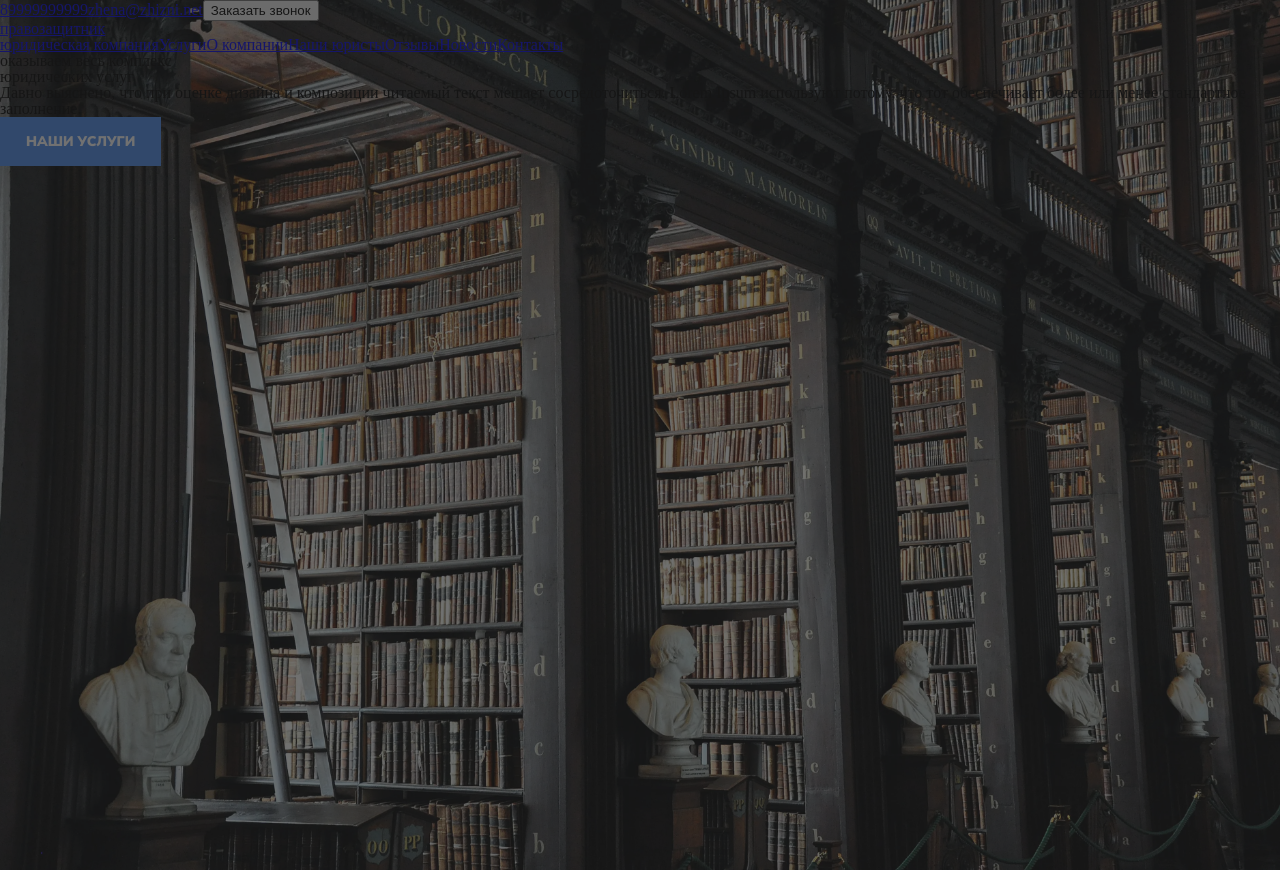
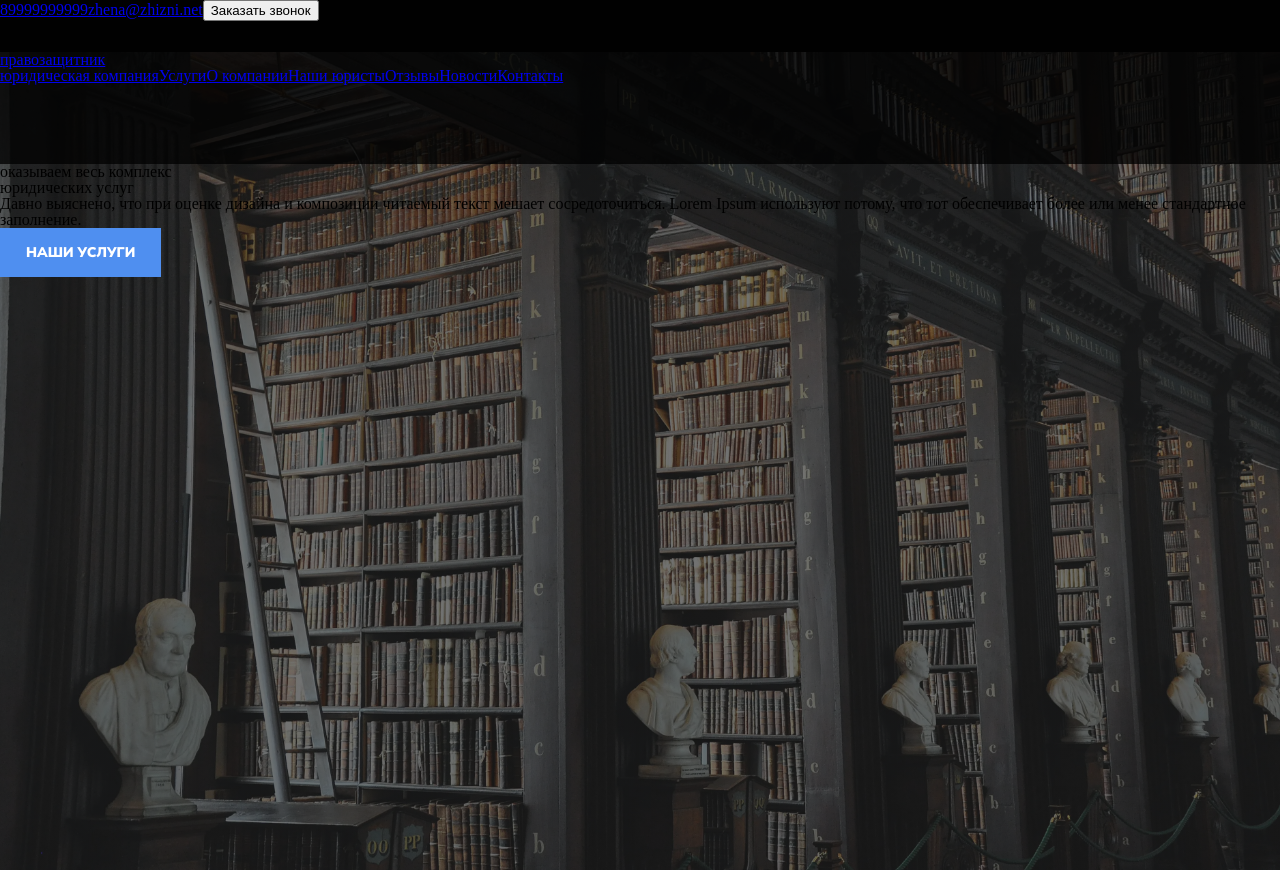
Before and after one commit to mash9000/lawyer_website, a React (Vite) app: page / in a window 1280 px wide. Built offline with nearby package versions, Linux system fonts and the light colour scheme.

Commit message:
style: фоны nav раскрашены

```diff
--- a/src/components/Header/header/__nav/__base-links/header__nav__base-links.scss
+++ b/src/components/Header/header/__nav/__base-links/header__nav__base-links.scss
@@ -1,3 +1,5 @@
 .header__nav__base-links {
-
+  width: 100%;
+  height: 112px;
+  background-color: #010101C2;
 }
--- a/src/components/Header/header/__nav/__communication-unit/header__nav__communication-unit.scss
+++ b/src/components/Header/header/__nav/__communication-unit/header__nav__communication-unit.scss
@@ -1,3 +1,5 @@
 .header__nav__communication-unit {
-
+  width: 100%;
+  height: 52px;
+  background-color: #010101;
 }
--- a/src/components/Header/header/__nav/header__nav.scss
+++ b/src/components/Header/header/__nav/header__nav.scss
@@ -1 +1,4 @@
-.header__nav {}
+.header__nav {
+  width: 100%;
+  height: 164px;
+}
--- a/src/components/Header/header/header.scss
+++ b/src/components/Header/header/header.scss
@@ -1,19 +1,9 @@
 .header {
   width: 100%;
   height: 870px;
-  background: url(/images/header/slideshow/e8de0ac5dacd4af1cf0a2f545dbc79ddd17170a0.webp) no-repeat bottom center;
+  background: linear-gradient(#222222A3, #222222A3), url(/images/header/slideshow/e8de0ac5dacd4af1cf0a2f545dbc79ddd17170a0.webp) no-repeat bottom center;
   background-size: cover;
   position: relative;
 
-  &:after {
-    content: "";
-    display: block;
-    position: absolute;
-    width: 100%;
-    height: 100%;
-    background: rgba(34, 34, 34, 0.64);
-    top: 0;
-  }
-
   outline: 1px dashed crimson;
 }
```
